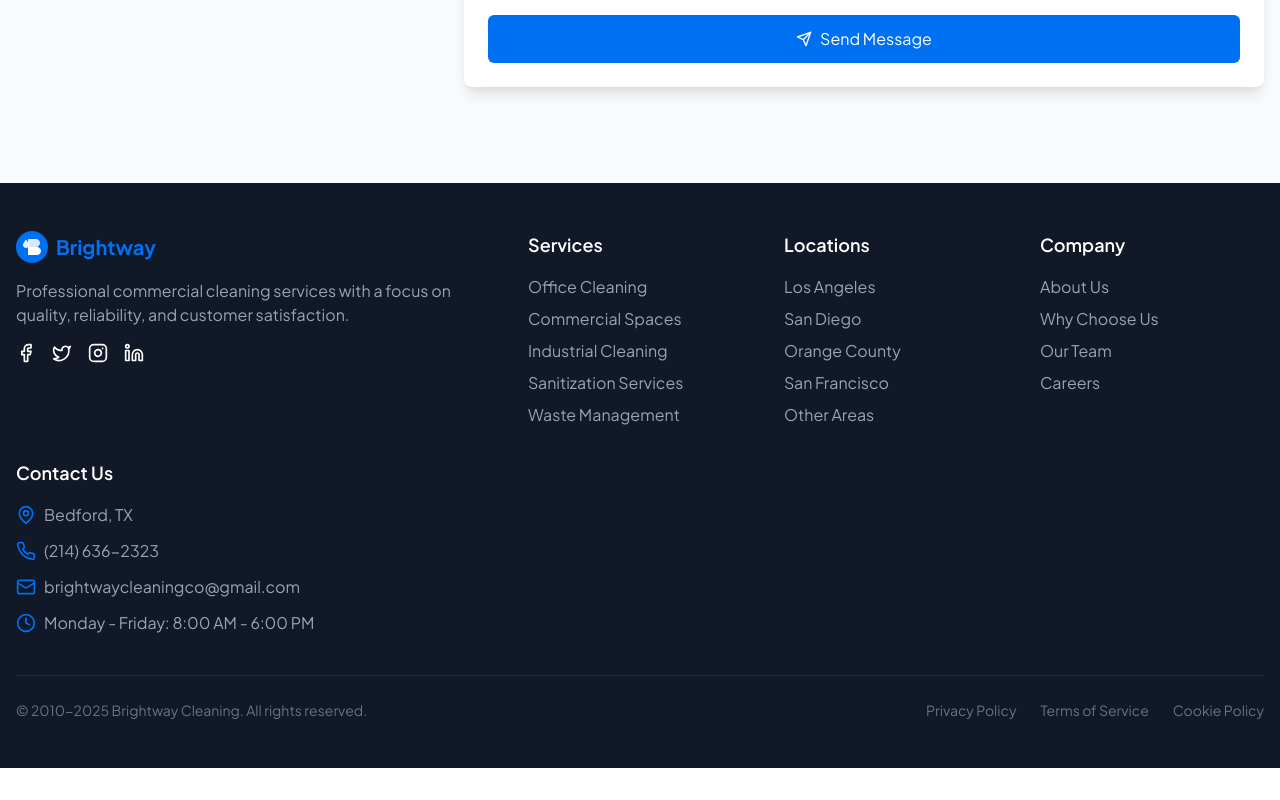
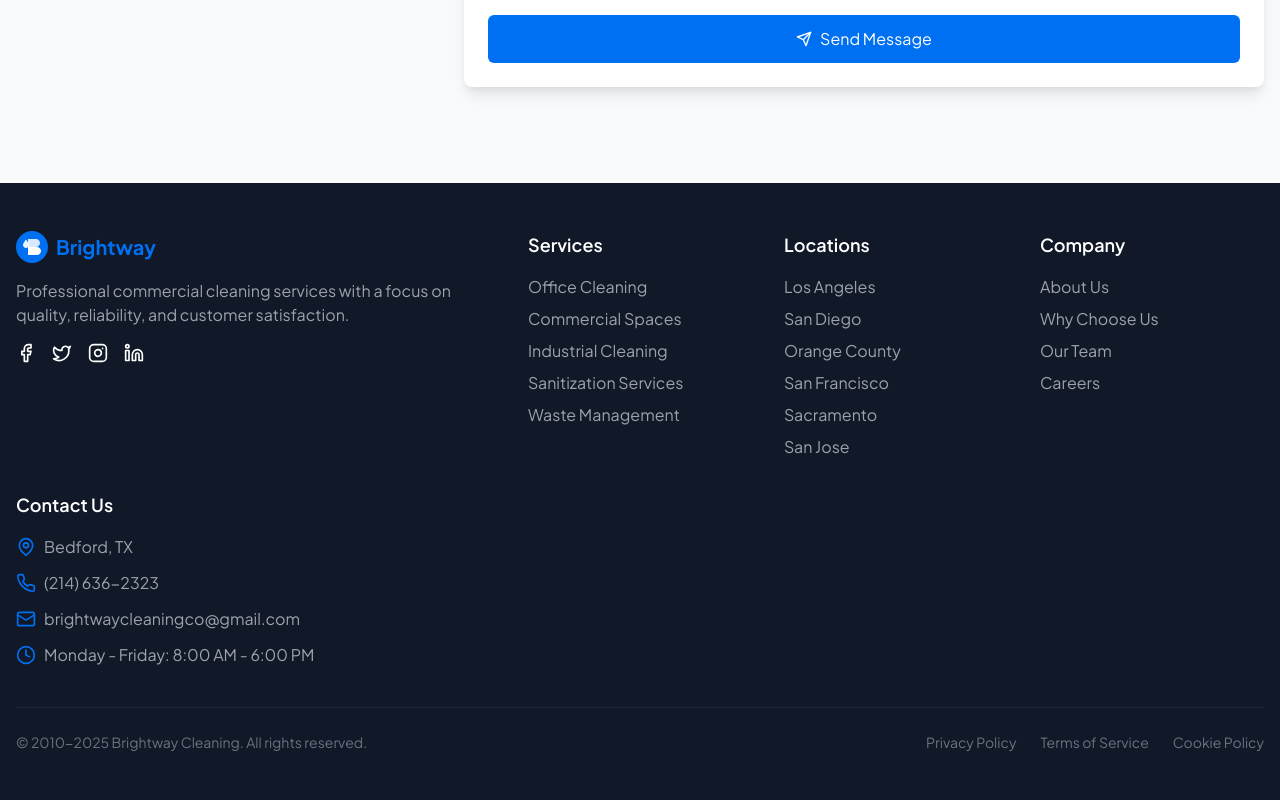
Before and after one commit to bennyortiz/brightway-website-code, a Next.js app: page / in a window 1280 px wide. Shown: the part 9459-10259 px from the top of the page. Before the commit the page ends 10227 px from the top, so only its background shows below. Built offline with nearby package versions, Linux system fonts and the light colour scheme; a web font is replaced by a local one.

Commit message:
Fix navigation links: update Services button to point to #contact and update footer location links

```diff
--- a/app/components/sections/Services/index.tsx
+++ b/app/components/sections/Services/index.tsx
@@ -91,7 +91,7 @@ const Services = () => {
 
         <div className="mt-16 text-center">
           <Link
-            href="/contact"
+            href="#contact"
             className="inline-flex h-12 items-center justify-center rounded-md bg-primary px-8 text-base font-medium text-white shadow transition-colors hover:bg-primary/90"
           >
             Get a Free Quote
--- a/app/constants/navigationItems.ts
+++ b/app/constants/navigationItems.ts
@@ -23,7 +23,8 @@ export const footerNavigation = {
     { name: 'San Diego', href: '#service-areas' },
     { name: 'Orange County', href: '#service-areas' },
     { name: 'San Francisco', href: '#service-areas' },
-    { name: 'Other Areas', href: '#service-areas' },
+    { name: 'Sacramento', href: '#service-areas' },
+    { name: 'San Jose', href: '#service-areas' },
   ],
   company: [
     { name: 'About Us', href: '#about' },
```
